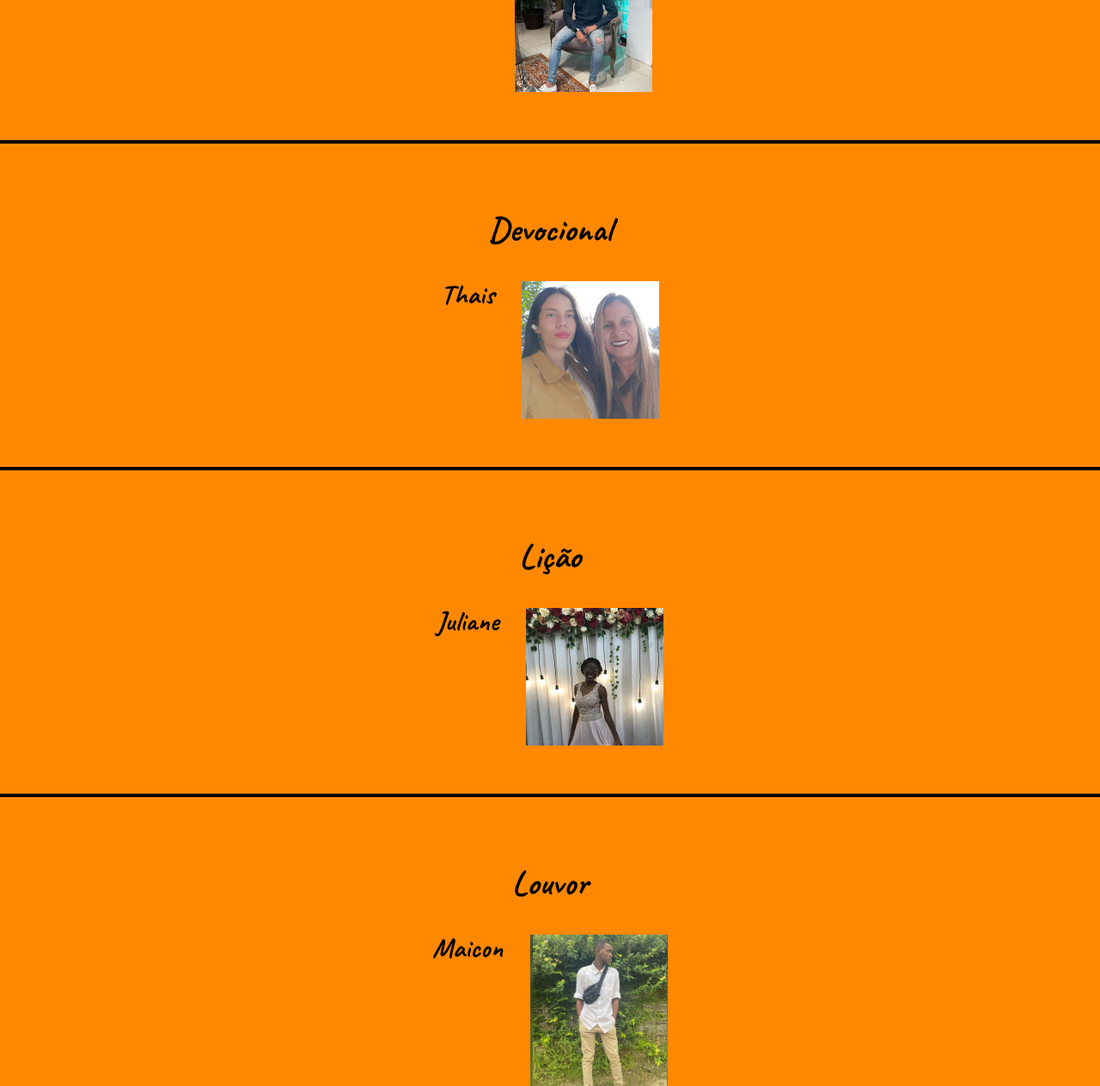
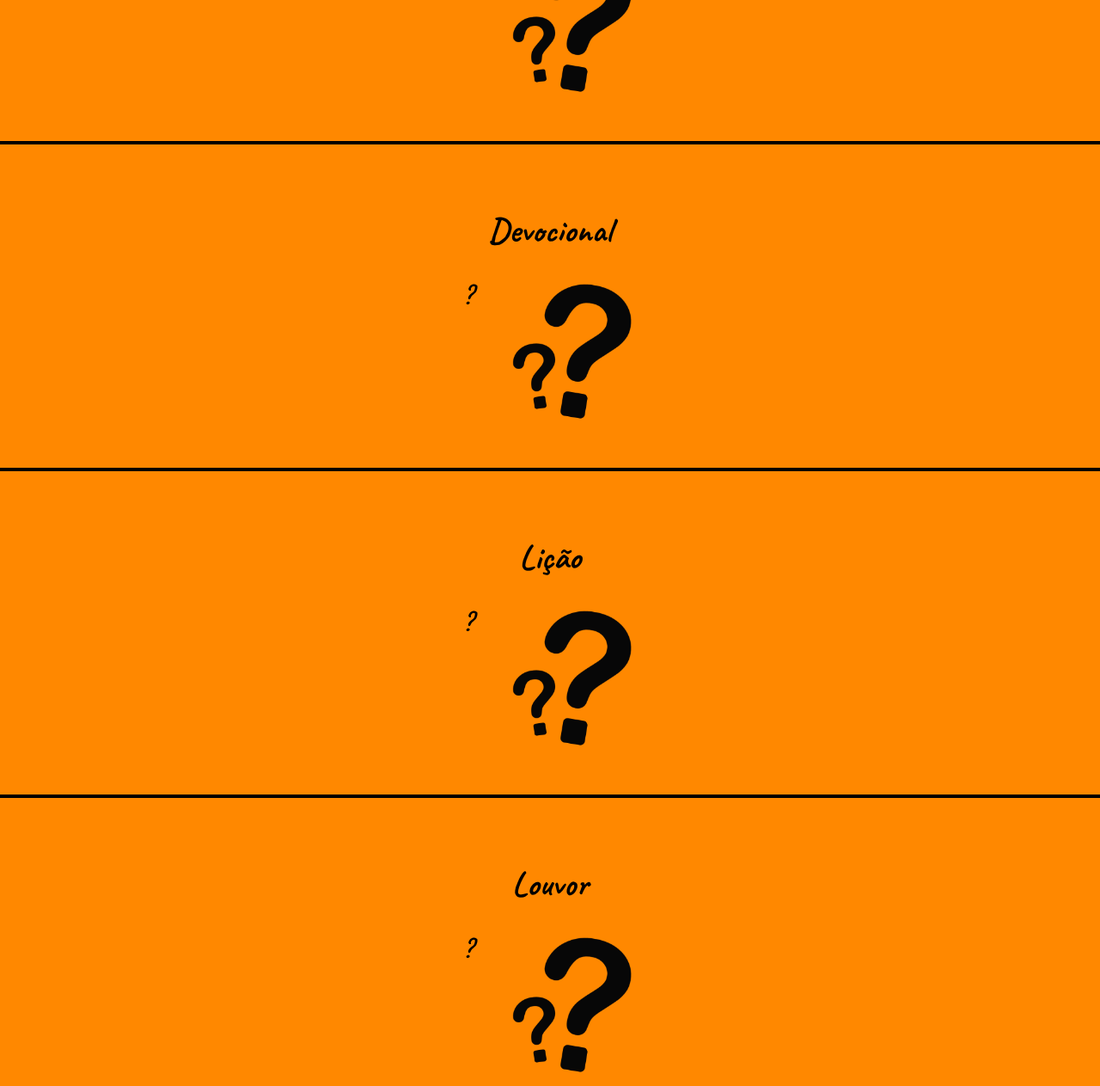
Before and after one commit to PabloToledoGit/patmos2.0, a plain HTML site: page escala.html in a window 1280 px wide. Shown: the part 568-1831 px from the top of the page at 86% size. Drawn offline with Linux system fonts and the light colour scheme.

Commit message:
alterando escala

```diff
--- a/escala.html
+++ b/escala.html
@@ -33,29 +33,29 @@
             <section class="troncoescala">
                 <h3 class="troncoescala__titulo">Dinamica</h3>
                 <div class="troncoescala__card">
-                    <span class="troncoescala__card__paragrafo">João</span>
-                    <img class="troncoescala__card__imagem" src="/img/Joao vitor filho.JPG" alt="foto de um membro do GC">
+                    <span class="troncoescala__card__paragrafo">?</span>
+                    <img class="troncoescala__card__imagem" src="/img/ponto-de-interrogação.png" alt="foto de um membro do GC">
                 </div>
             </section>
             <section class="troncoescala">
                 <h3 class="troncoescala__titulo">Devocional</h3>
                 <div class="troncoescala__card">
-                    <span class="troncoescala__card__paragrafo">Thais</span>
-                    <img class="troncoescala__card__imagem" src="/img/343526369_261195176361815_4584271796672203580_n.jpg" alt="foto de um membro do GC">
+                    <span class="troncoescala__card__paragrafo">?</span>
+                    <img class="troncoescala__card__imagem" src="/img/ponto-de-interrogação.png" alt="foto de um membro do GC">
                 </div>
             </section>
             <section class="troncoescala">
                 <h3 class="troncoescala__titulo">Lição</h3>
                 <div class="troncoescala__card">
-                    <span class="troncoescala__card__paragrafo">Juliane</span>
-                    <img class="troncoescala__card__imagem" src="/img/Ju.jpg" alt="foto de um membro do GC">
+                    <span class="troncoescala__card__paragrafo">?</span>
+                    <img class="troncoescala__card__imagem" src="/img/ponto-de-interrogação.png" alt="foto de um membro do GC">
                 </div>
             </section>
             <section class="troncoescala">
                 <h3 class="troncoescala__titulo">Louvor</h3>
                 <div class="troncoescala__card">
-                    <span class="troncoescala__card__paragrafo">Maicon</span>
-                    <img class="troncoescala__card__imagem" src="/img/Capturar.JPG" alt="foto de um membro do GC">
+                    <span class="troncoescala__card__paragrafo">?</span>
+                    <img class="troncoescala__card__imagem" src="/img/ponto-de-interrogação.png" alt="foto de um membro do GC">
                 </div>
             </section>
         </main>
```
